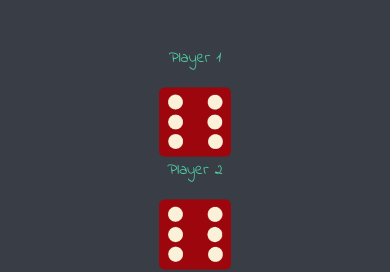
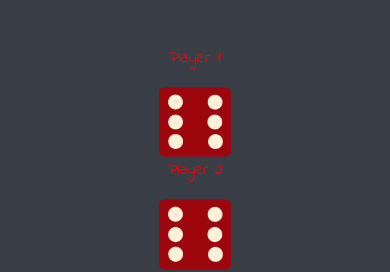
Before and after one commit to youssefwaheed123/dice-challenge, a plain HTML site: page index.html in a window 390 px wide. Shown: the part 244-516 px from the top of the page. Drawn offline with nearby package versions, Linux system fonts and the light colour scheme.

Commit message:
Update styles.css

```diff
--- a/styles.css
+++ b/styles.css
@@ -48,7 +48,7 @@ img {
   }
   p {
     font-size: 1rem;
-    color: #4ecca3;
+    color: red;
     font-family: "Indie Flower", cursive;
   }
   h1 {
```
